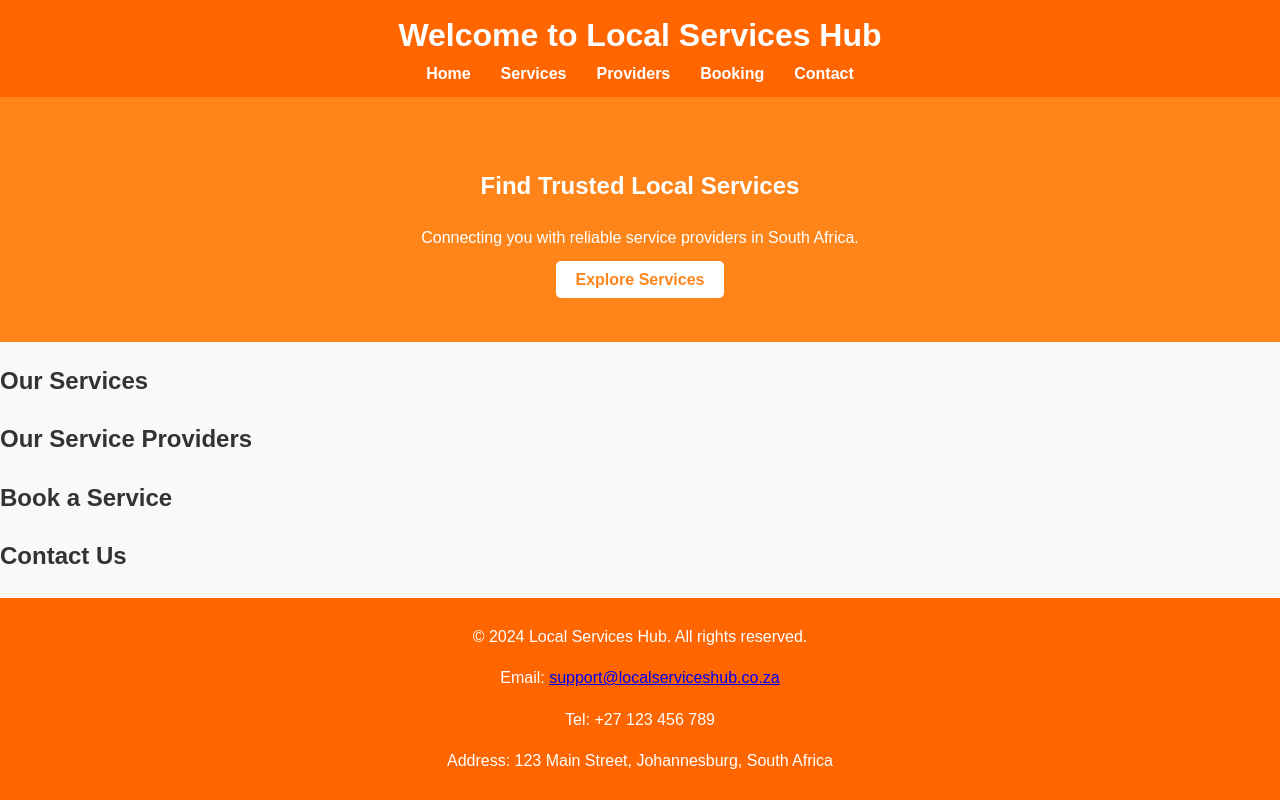
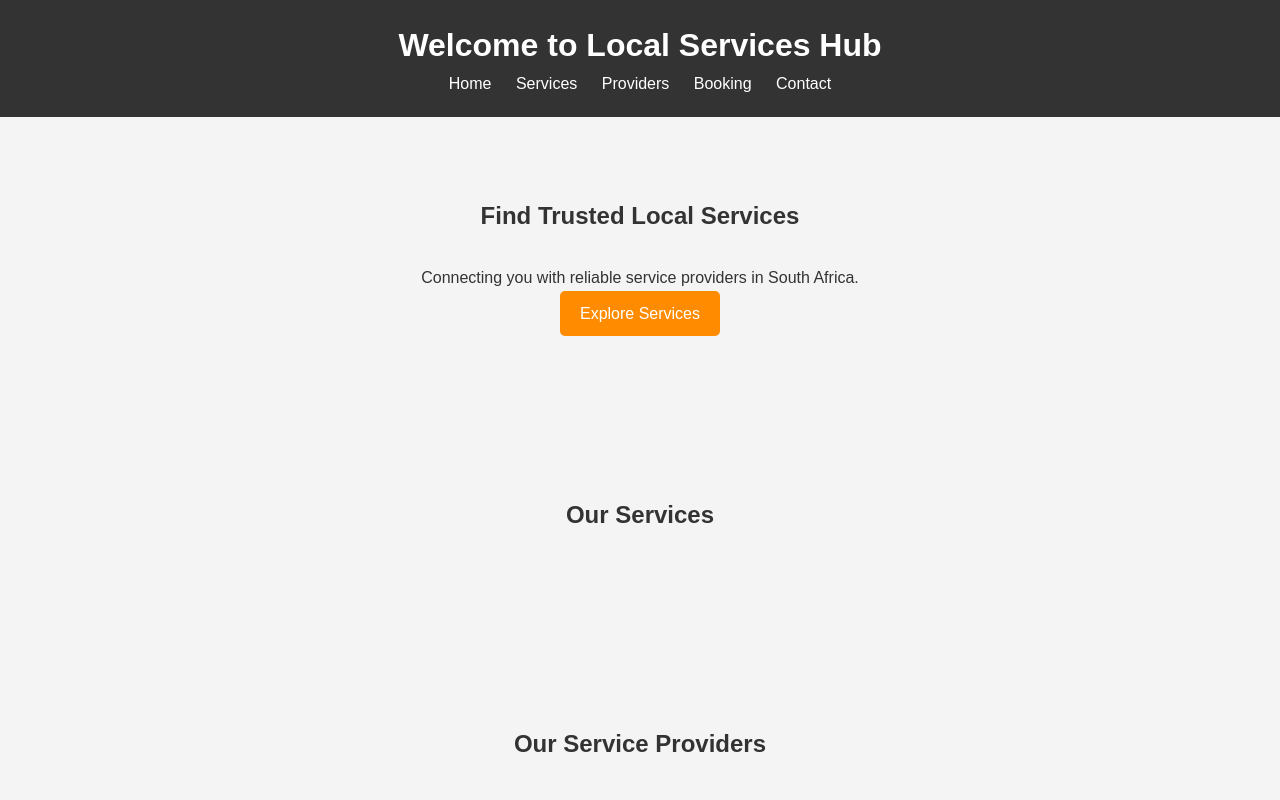
Before and after one commit to Santana064/Local-Services-Hub, a plain HTML site: page index.html in a window 1280 px wide. Shown: the top 800 px of the page. Drawn offline with Linux system fonts and the light colour scheme; a script that the page names is missing.

Commit message:
Update styles.css

```diff
--- a/styles.css
+++ b/styles.css
@@ -1,82 +1,75 @@
-body {
-    font-family: 'Arial', sans-serif;
+/* Reset CSS */
+* {
     margin: 0;
     padding: 0;
-    background-color: #f9f9f9;
+    box-sizing: border-box;
+}
+
+/* Global Styles */
+body {
+    font-family: Arial, sans-serif;
+    background-color: #f4f4f4;
     color: #333;
     line-height: 1.6;
 }
 
+.container {
+    max-width: 1200px;
+    margin: 0 auto;
+    padding: 0 20px;
+}
+
 header {
-    background-color: #ff6600;
-    color: white;
-    padding: 10px 0;
-    text-align: center;
+    background-color: #333;
+    color: #fff;
+    padding: 20px 0;
 }
 
 header h1 {
-    margin: 0;
+    text-align: center;
 }
 
 nav ul {
     list-style-type: none;
-    padding: 0;
-    display: flex;
-    justify-content: center;
-    margin: 0;
+    text-align: center;
 }
 
 nav ul li {
-    margin: 0 15px;
+    display: inline;
+    margin: 0 10px;
 }
 
 nav ul li a {
-    color: white;
+    color: #fff;
     text-decoration: none;
-    font-weight: bold;
 }
 
-main {
-    padding: 20px;
-}
-
-.hero {
-    background-color: #ff851b;
-    color: white;
-    padding: 50px 20px;
+.page {
+    padding: 80px 0;
     text-align: center;
 }
 
-.hero .button {
-    background-color: white;
-    color: #ff851b;
+.page h2 {
+    margin-bottom: 30px;
+}
+
+.button {
+    display: inline-block;
+    background-color: #ff8c00;
+    color: #fff;
     padding: 10px 20px;
     text-decoration: none;
     border-radius: 5px;
-    font-weight: bold;
+    transition: background-color 0.3s ease;
 }
 
-.features {
-    display: flex;
-    justify-content: space-around;
-    margin: 20px 0;
-}
-
-.features .feature {
-    background-color: white;
-    padding: 20px;
-    border-radius: 5px;
-    box-shadow: 0 0 10px rgba(0,0,0,0.1);
-    width: 30%;
-    text-align: center;
+.button:hover {
+    background-color: #ff6f00;
 }
 
 footer {
-    background-color: #ff6600;
-    color: white;
+    background-color: #333;
+    color: #fff;
+    padding: 20px 0;
     text-align: center;
-    padding: 10px 0;
-    position: fixed;
-    width: 100%;
-    bottom: 0;
 }
```
